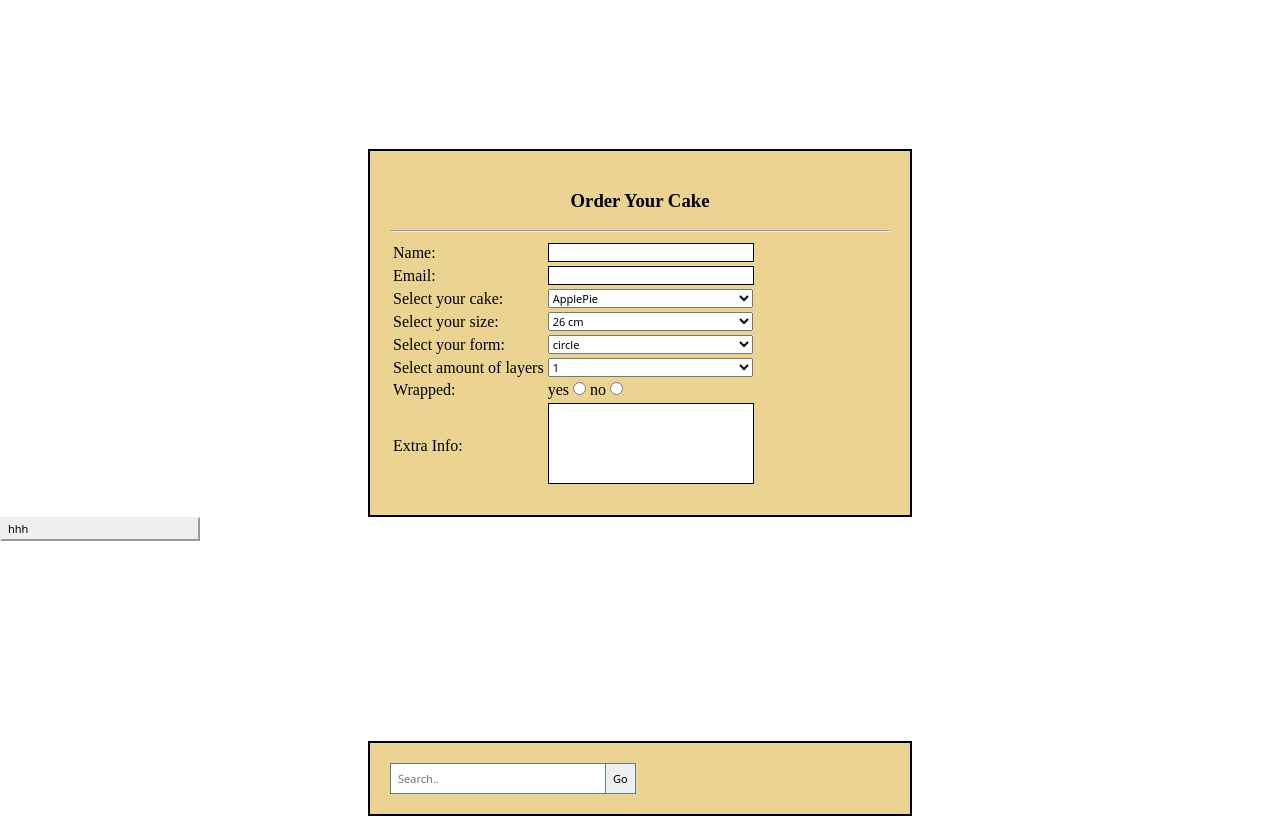
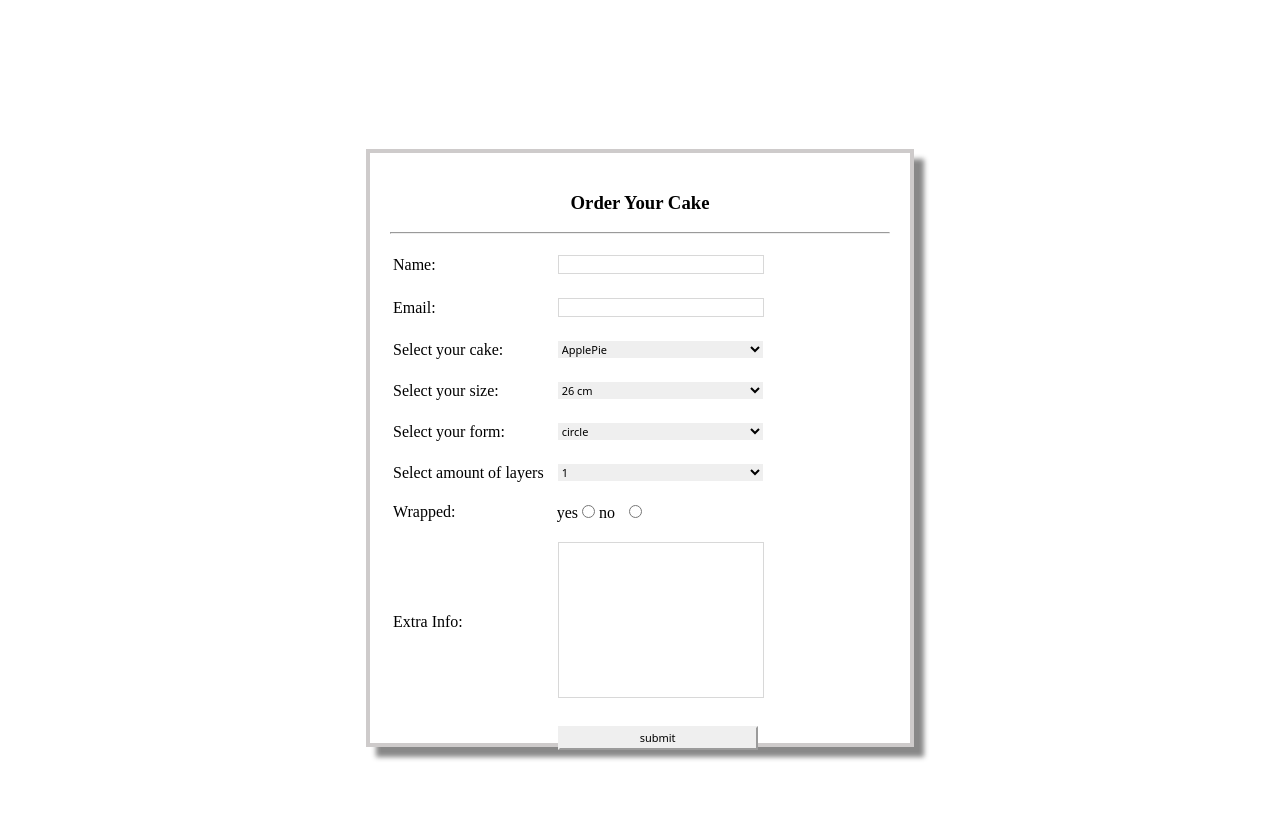
Before and after one commit to patriciaschutter/Business-Website, a plain HTML site: page orderlist.html in a window 1280 px wide. Shown: the part 51-867 px from the top of the page. After the commit the page ends 814 px from the top, so only its background shows below. Drawn offline with nearby package versions, Linux system fonts and the light colour scheme.

Commit message:
bestelformulier

```diff
--- a/orderlist.html
+++ b/orderlist.html
@@ -4,39 +4,81 @@
 		<link rel="stylesheet" type="text/css" href="cake&co.css">
 
 	<style type="text/css">
-		form{
+
+
+
+
+	form{
 			margin:0 auto;
 			margin-top: 200px;
 			width: 500px;
-			background-color: #ebd392;
+			height: 550px;
+			background-color: white;
 			padding: 20px;
-			border: 2px solid black;
+			border: 4px solid #cecbcb ;
+			box-shadow: 10px 10px 5px #888888;
 		}
 	textarea{
 		resize: none;
+		margin: 10px;
 		width: 200px;
-		border: 1px solid black;
+		border: 1px solid #d8d8d8;
+	}
+	textarea:hover{
+		background-color: #d8d8d8;
+		border-color: black;
+		transition: all 0.40s;
 	}
 	.textinput{
-		border: 1px solid black;
+		border: 1px solid #d8d8d8;
+		margin: 10px;
 		width: 200px;
+	}
+
+	.textinput:hover{
+		background-color: #d8d8d8;
+		border-color: black;
+		transition: all 0.40s;
 	}
 	h3{
 		text-align: center;
 	}
 	select{
 		width: 205px;
+		margin: 10px;
+		border: #d8d8d8;
+
+
 	}
+	select:hover{
+		background-color: #d8d8d8;
+		border: solid 1px black;
+		transition: all 0.40s;
+	}
+
+	#radio{
+		margin: 10px;
+	}
+	.radio{
+		text-align: left;
+		padding-left: 10px;
+
+	}
+
 	.submitbutton{
 		width: 200px;
+		margin: 10px;
+		text-align: center;
 		cursor: pointer;
+
 	}
 	.submitbutton:hover{
-		background-color:#607d8b;
+		background-color:#d8d8d8;
+		border: solid 1px black;
 		transition: all 0.40s;
 	}
 	#search{
-		width: 200px;
+		width: 300px;
 		padding: 7px;
 		border: 1px solid #607d8b;
 	}
@@ -73,7 +115,8 @@
 			</ul>
 		</h3>
 	</nav>
-
+	<div class="navBarSpacing"></div>
+	<div>
 	<form>
 
 
@@ -135,43 +178,45 @@
 					</select>
 			</tr>
 
+
+
 			<tr>
 				<td><label>Wrapped:</label></td>
-				<td>yes <input type="radio" name="Wrapped"> no <input type="radio" name="Wrapped">
+				<td class="radio"> yes <input type="radio" name="Wrapped"> no <input id="radio" type="radio" name="Wrapped">
 
 			</tr>
 
 			<tr>
 			<td><label for="Extra Info" >Extra Info:</label></td>
-			<td><textarea id="textarea_01" rows="5" cols="30"></textarea></td>
+			<td><textarea id="textarea_01" rows="10" cols="30"></textarea></td>
 			</tr>
 
 
 			<tr>
 				<td></td>
-				<td></td>
+				<td><button id="submit_01" class="submitbutton" type="" value="click to submit" name="submit_form">submit</button>	</td>
 			</tr>
+
 
 		</table>
 
 
+	</form>
 
-	</form>
-	<button id="submit_01" class="submitbutton" type="" value="click to submit" name="submit_form">hhh</button>
-
-	<form action="https://www.google.com">
+	</div>
+	<!--<form action="https://www.google.com">
 		<input type="text" placeholder="Search.." maxlength="20" id="search" name="">
 		<input type="submit" id=submit value="Go" name="">
 
 
-	</form>
+	</form>-->
 
 
 	<script type="text/javascript">
 	    $( document ).ready(function(){
 
-	     $("#submit_01").click(function(){
-
+	     $("#submit_01").click(function(e){
+	     	e.preventDefault()
 	     	var user = $("#user").val()
 	     	var email = $("#email").val()
 	     	var textarea_01 = $("#textarea_01").val()
```
